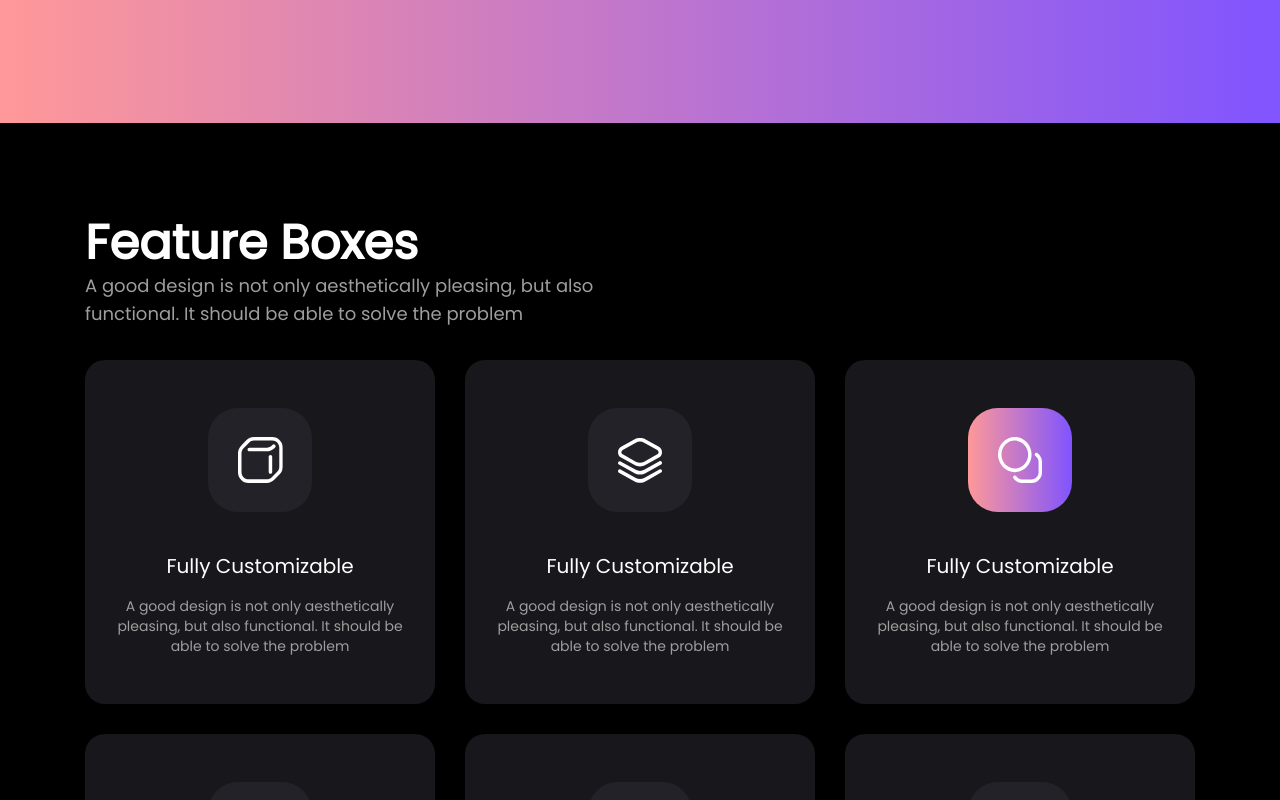
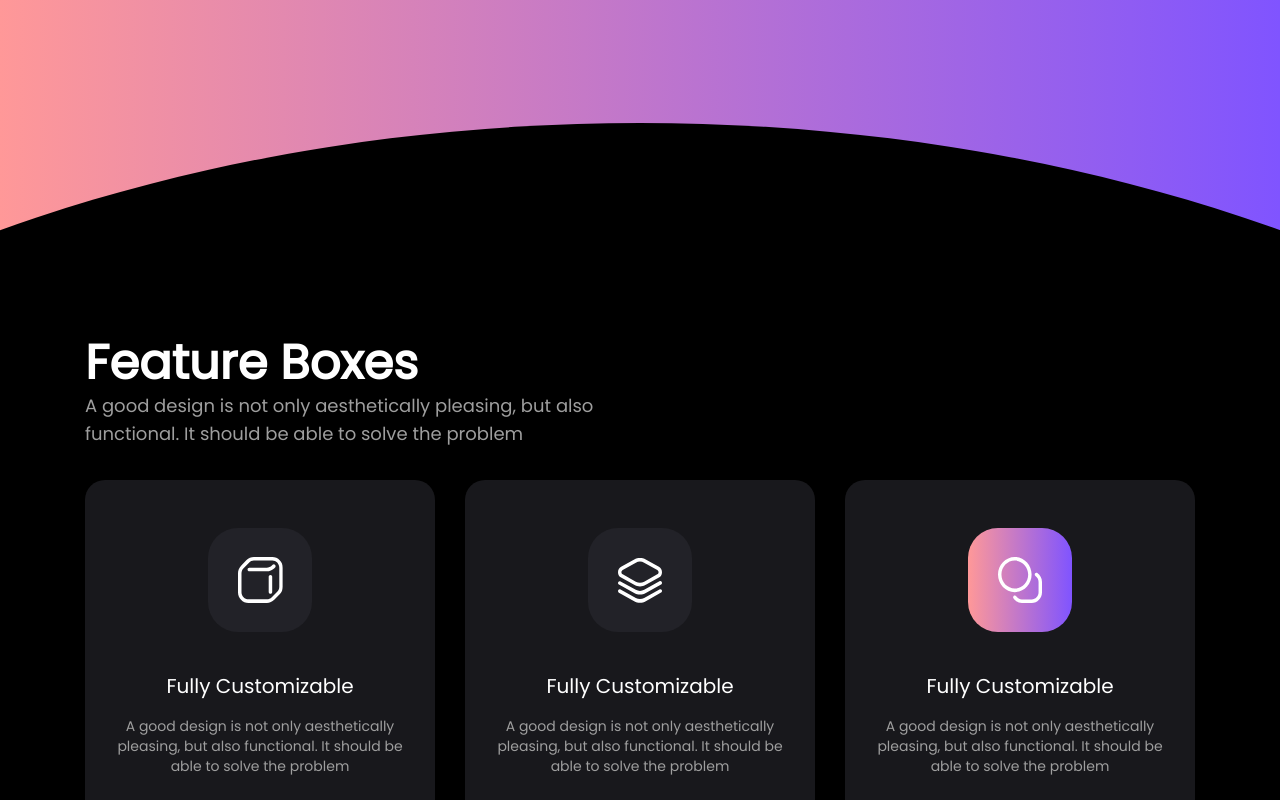
Before and after one commit to GhiasAli17/squid-landing-page-design, a Next.js app: page / in a window 1280 px wide. Shown: the part 1120-1920 px from the top of the page. Built offline with nearby package versions, Linux system fonts and the light colour scheme.

Commit message:
added rounded to other section as well

```diff
--- a/src/app/page.tsx
+++ b/src/app/page.tsx
@@ -135,9 +135,13 @@ export default function Home() {
           </div>
         </div>
       </div>
-
+      {/* dummy section for round  */}
+      <div
+        className=" bg-black  h-[800px] w-full p-4 hidden md:block"
+        style={{ clipPath: "ellipse(100% 100% at 50% 100%)" }}
+      ></div>
       {/* 3rd section  */}
-      <div className=" bg-black pt-24 pb-24 ps-4 pe-4 ">
+      <div className=" bg-black pt-24 pb-24 ps-4 pe-4 md:-mt-[680px]  relative z-40">
         {" "}
         <div className=" max-w-[1110px] mx-auto  -top-[50px]">
           <h1 className="text-white font-semibold text-5xl">Feature Boxes</h1>
```
